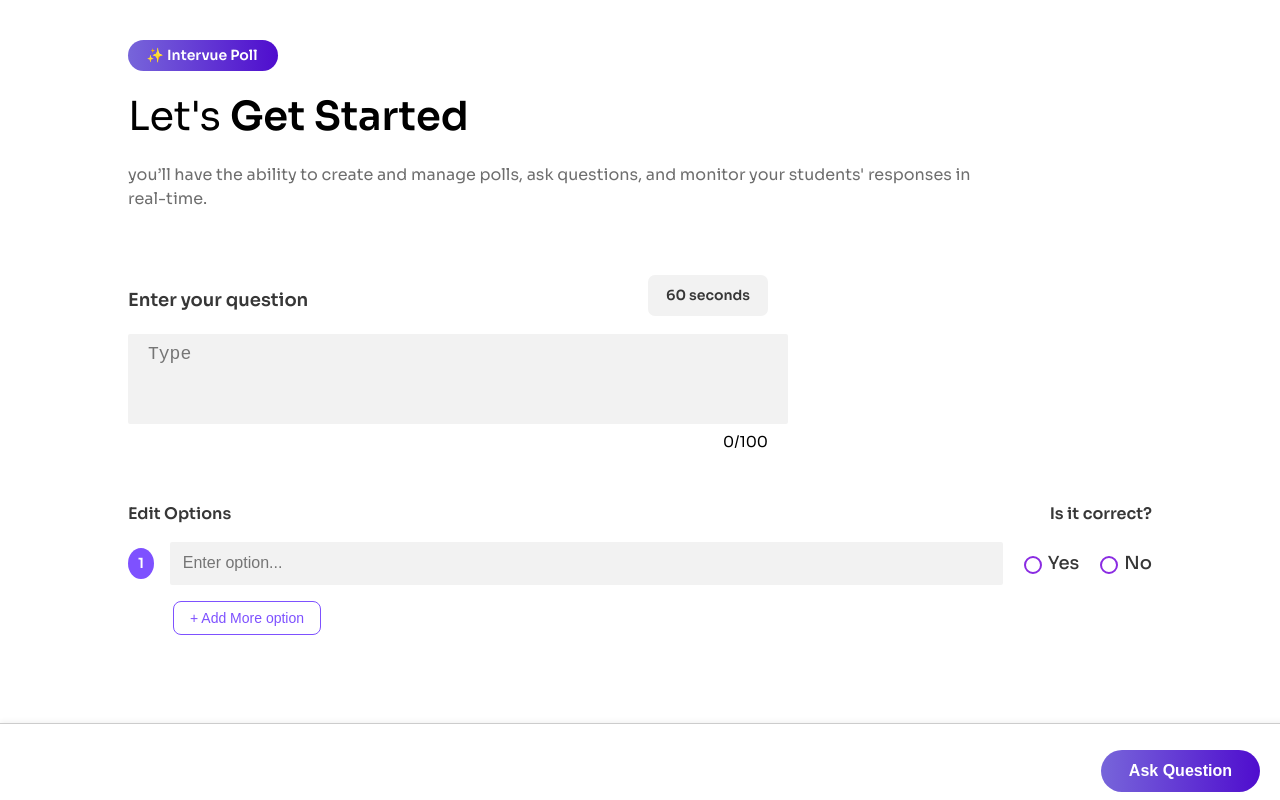
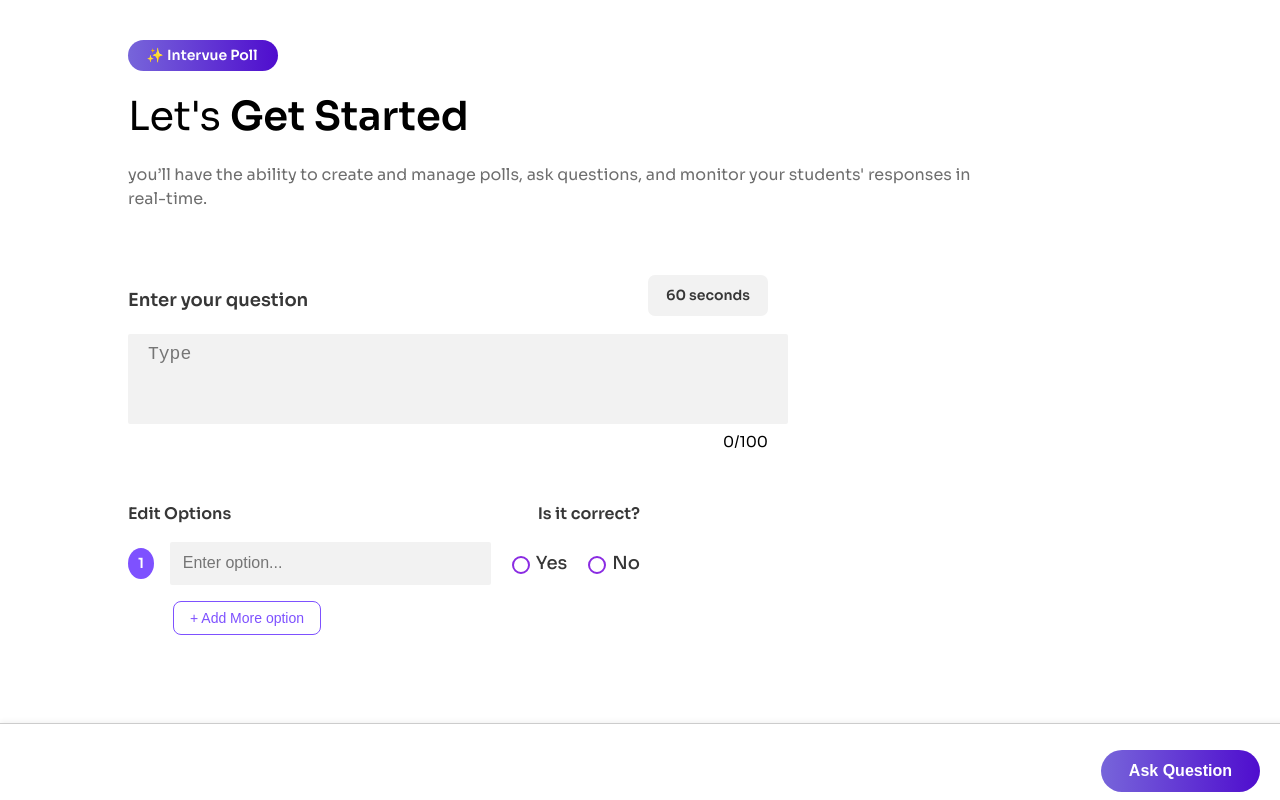
Before and after one commit to Ranjuzz/live-polling, a React (Vite) app in the folder client/: page /teacher in a window 1280 px wide. Built offline with nearby package versions, Linux system fonts and the light colour scheme; no server answers.

Commit message:
QuestionCreating refactoring

```diff
--- a/client/src/Components/Home/Home.jsx
+++ b/client/src/Components/Home/Home.jsx
@@ -11,7 +11,7 @@ const Home = () => {
     if (selectedRole === 'student') {
       navigate('/enter-name');
     } else if (selectedRole === 'teacher') {
-      // navigate('/teacher-login') or whatever route you plan for teachers
+      navigate('/teacher');
     }
   };
 
--- a/client/src/Components/Student/QuestionPage/QuestionPage.jsx
+++ b/client/src/Components/Student/QuestionPage/QuestionPage.jsx
@@ -57,7 +57,6 @@ const QuestionPage = () => {
     );
   }
 
-
   return (
     <QuestionContainer>
       <QuestionHeader>
--- a/client/src/Components/Teacher/EditableOptionsStyle.js
+++ b/client/src/Components/Teacher/EditableOptionsStyle.js
@@ -2,7 +2,7 @@ import styled from 'styled-components';
 
 export const OptionsWrapper = styled.div`
   margin-top: 2rem;
-  width: 100%;
+  max-width: 50%;
 `;
 
 export const HeaderRow = styled.div`
--- a/client/src/Components/Teacher/Question/QuestionCreationPageStyle.js
+++ b/client/src/Components/Teacher/Question/QuestionCreationPageStyle.js
@@ -107,7 +107,6 @@ export const InputWrapper = styled.div`
 export const Editing = styled.div`
   display: flex;
   flex-direction: column;
-  align-items: center;
   font-weight: 600;
   font-size: 18px;
 `;
```
Also changed, not shown: 1 other file (tests, documents, lock files or other folders).
